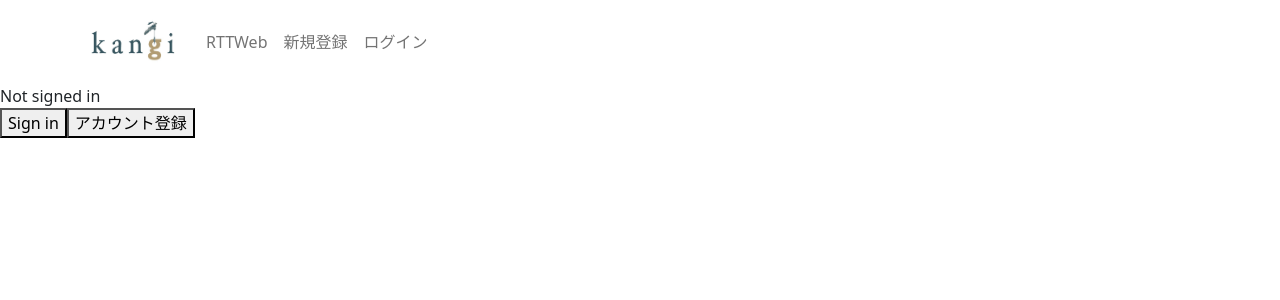
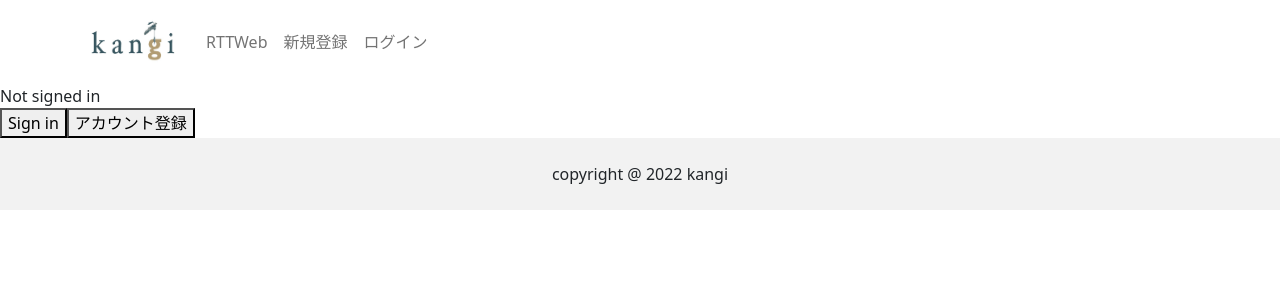
Before and after one commit to tmoka/rtt-next, a Next.js app: page / in a window 1280 px wide. Shown: the top 300 px of the page. Built offline with nearby package versions, Linux system fonts and the light colour scheme; no server answers.

Commit message:
#25 フッター追加

```diff
--- /dev/null
+++ b/src/components/Footer.tsx
@@ -0,0 +1,9 @@
+const Footer = () => {
+  return (
+    <div className='text-center p-4' style={{ backgroundColor: 'rgba(0, 0, 0, 0.05)' }}>
+      copyright @ 2022 kangi
+    </div>
+  )
+}
+
+export default Footer
--- a/src/components/Layout.tsx
+++ b/src/components/Layout.tsx
@@ -1,5 +1,5 @@
-import { NextPage } from 'next'
-import { ReactNode } from 'react'
+import React, { ReactNode } from 'react'
+import Footer from './Footer'
 import Header from './Header'
 
 const Layout = ({ children }: { children: ReactNode }) => {
@@ -7,6 +7,7 @@ const Layout = ({ children }: { children: ReactNode }) => {
     <>
       <Header />
       <main>{children}</main>
+      <Footer />
     </>
   )
 }
```
